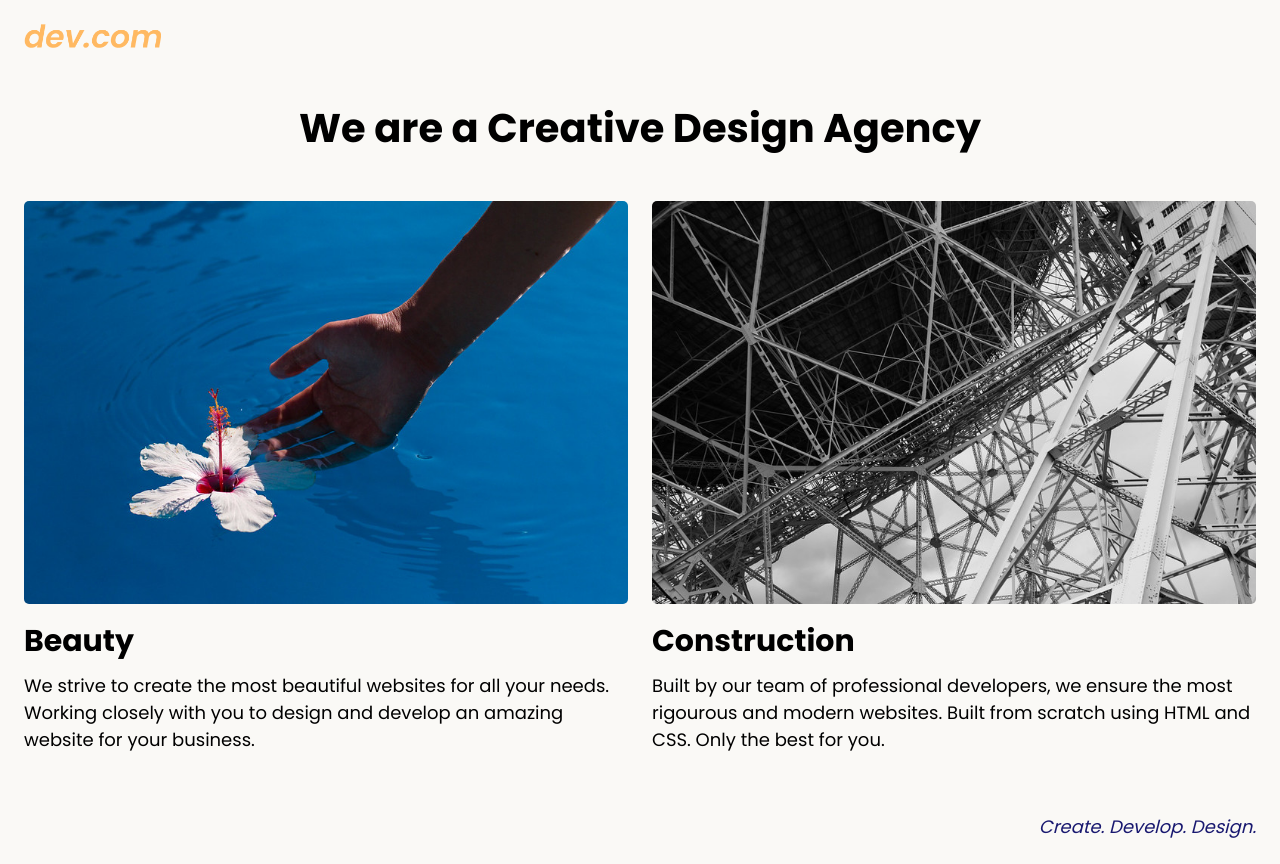
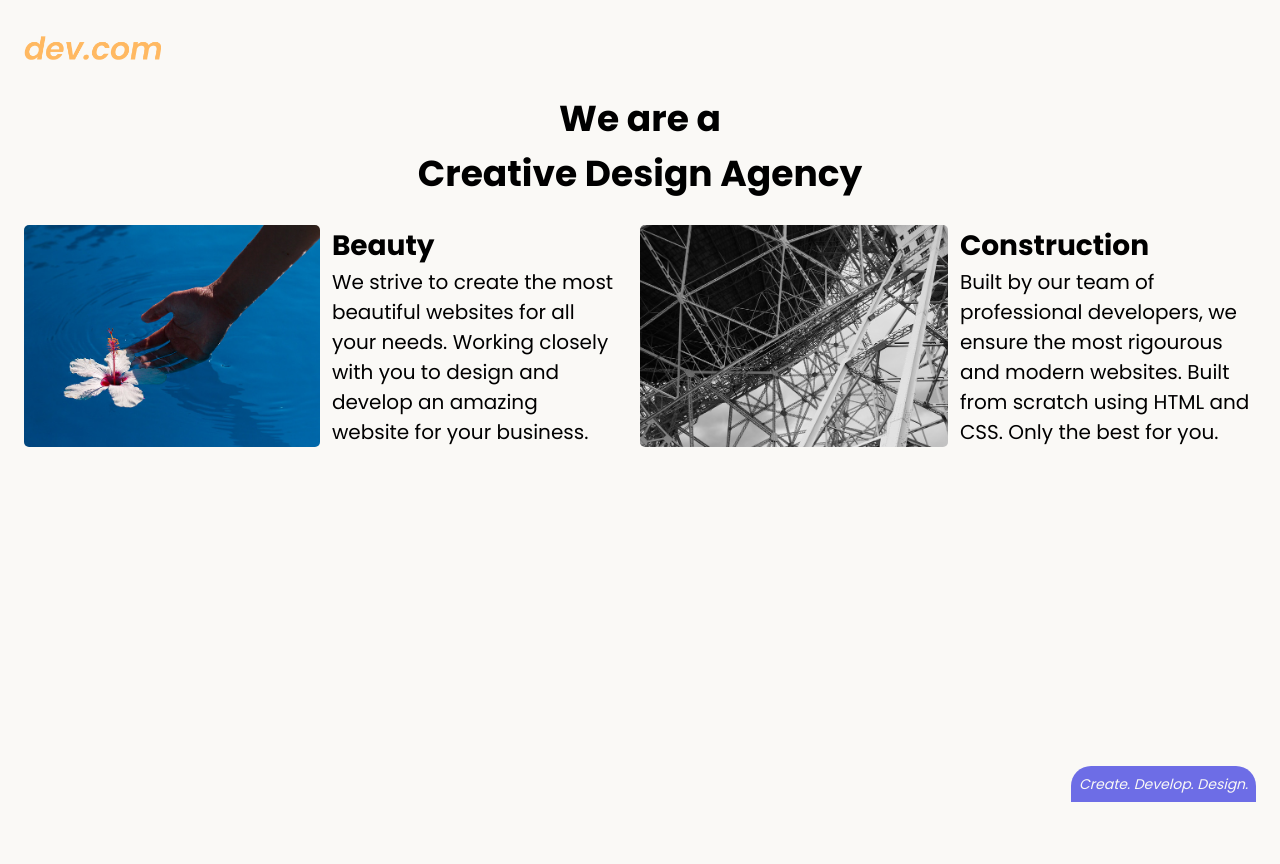
Before and after one commit to BANZAITESLA/Agency-Project, a plain HTML site: page index.html in a window 1280 px wide. After the commit the page ends 802 px from the top, so only its background shows below. Drawn offline with Linux system fonts and the light colour scheme.

Commit message:
Upgrade the responsive layout

```diff
--- a/index.html
+++ b/index.html
@@ -5,7 +5,7 @@
   <meta charset="UTF-8">
   <meta name="viewport" content="width=device-width, initial-scale=1.0">
   <title>Agency</title>
-  <link rel="stylesheet" href="./style.css">
+  <link rel="stylesheet" href="./style.css?v=1.1">
   <link rel="preconnect" href="https://fonts.googleapis.com">
   <link rel="preconnect" href="https://fonts.gstatic.com" crossorigin>
   <link href="https://fonts.googleapis.com/css2?family=Poppins:wght@400;700&display=swap" rel="stylesheet">
@@ -14,7 +14,8 @@
 <body>
   <div class="main">
     <img class="logo" src="./assets/images/logo.png" alt="logo">
-    <h1>We are a Creative Design Agency</h1>
+    <h1>We are a <br/> Creative Design Agency</h1>
+
     <div class="card-container">
       <div class="left card">
         <img class="tile-image" src="./assets/images/beautiful.jpg" alt="hand and flower in water">
@@ -28,7 +29,7 @@
       <div class="right card">
         <img class="tile-image" src="./assets/images/construction.jpg" alt="metal structure">
         <h2 class="card-title">Construction</h2>
-        <p class="card-text">Built by our team of professional developers, we ensure the most rigourous and modern websites. Built from
+        <p>Built by our team of professional developers, we ensure the most rigourous and modern websites. Built from
           scratch using HTML and CSS. Only the best for you.</p>
       </div>
     </div>
--- a/style.css
+++ b/style.css
@@ -1,140 +1,158 @@
 body {
   font-family: "Poppins", sans-serif;
   background-color: #faf9f6;
+
+  display: flex;
+  flex-direction: column;
+  min-height: 95vh;
 }
 
-.tile-image {
-  border-radius: 5px;
+.main {
+  flex: 1;
+}
+
+.logo {
+  height: 16px;
 }
 
 h1 {
   text-align: center;
-  padding: 16px 0;
+  font-size: 24px;
 }
 
-.card-title {
-  margin: 0;
-  padding: 8px 0;
+h2 {
+  font-size: 20px;
 }
 
-.card-text {
+p {
+  font-size: 16px;
+}
+
+h2, p {
   margin: 0;
 }
 
+.card-container {
+  display: flex;
+  flex-direction: row;
+}
+
+.tile-image {
+  float: left;
+  border-radius: 5px;
+  margin-bottom: 4px;
+}
+
 footer {
+  margin-top: 24px;
   text-align: right;
-  color: midnightblue;
+}
+
+footer p {
+  display: inline;
+  border-top-left-radius: 20px;
+  border-top-right-radius: 20px;
+  padding: 8px;
+
+  font-size: 14px;
   font-style: italic;
+  color: #faf9f6;
+  background-color: rgb(109, 109, 230);
 }
 
 /* mobile */
 @media (max-width: 480px) {
   body {
-    margin: 16px;
+    margin: 24px 16px 0 16px;
+  }
+
+  .card-container {
+    flex-direction: column;
+    gap: 16px;
+  }
+
+  .tile-image {
+    width: 100%;
+  }
+}
+
+/* tablet, laptop, desktop */
+@media (min-width: 481px) {
+  body {
+    margin: 36px 24px 0 24px;
   }
 
   .logo {
-    height: 16px;
+    height: 24px;
   }
 
-  h1 {
-    font-size: 28px;
+  .card-container {
+    gap: 24px;
   }
 
   .tile-image {
-    max-width: 100%;
-  }
-
-  .card-title {
-    font-size: 20px;
-  }
-
-  .card-text {
-    font-size: 16px;
-    padding-bottom: 28px;
+    width: 100%;
+    height: 100%;
+    object-fit: cover;
   }
 }
 
-/* tablet */
-@media (min-width: 481px) and (max-width: 1200px) {
-  body {
-    margin: 24px;
-  }
-
-  .logo {
-    height: 30px;
-  }
-
+/* laptop, desktop */
+@media (min-width: 1201px) {
   h1 {
     font-size: 36px;
   }
 
-  .tile-image {
-    max-width: 100%;
+  h2 {
+    font-size: 28px;
   }
 
-  .card-title {
-    font-size: 30px;
-  }
-
-  .card-text {
-    font-size: 24px;
-    padding-bottom: 42px;
-  }
-
-  footer {
-    font-size: 24px;
-  }
-}
-
-/* laptop & desktop */
-@media (min-width: 1201px) {
-  .logo {
-    height: 24px;
-  }
-
-  h1 {
-    font-size: 40px;
-  }
-
-  .card-title {
-    font-size: 30px;
-  }
-
-  .card-text {
-    font-size: 18px;
-    padding-bottom: 42px;
-  }
-
-  footer {
-    font-size: 18px;
+  p {
+    font-size: 20px;
   }
 
   .card-container {
-    display: flex;
-    flex-direction: row;
     gap: 24px;
   }
 
-  .left, .right {
-    flex: 1;
-  }
-
   .tile-image {
-    max-width: 100%;
-  }
-}
-
-/* laptop */
-@media (min-width: 1201px) and (max-width: 1600px) {
-  body {
-    margin: 24px;
+    width: 50%;
+    height: 100%;
+    object-fit: cover;
+    margin-right: 12px;
   }
 }
 
 /* desktop */
 @media (min-width: 1601px) {
   body {
-    margin: 48px;
+    margin: 72px 150px 0 150px;
+  }
+
+  .card-container {
+    flex-direction: column;
+    gap: 40px;
+  }
+
+  .tile-image {
+    width: 40%;
+    height: 100%;
+    object-fit: cover;
+  }
+
+  .left .tile-image {
+    margin-right: 12px;
+  }
+
+  .right .tile-image {
+    margin-left: 12px;
+  }
+
+  .right > img {
+    float: right;
+  }
+
+  .right h2, .right p {
+    text-align: right;
   }
 }
```
